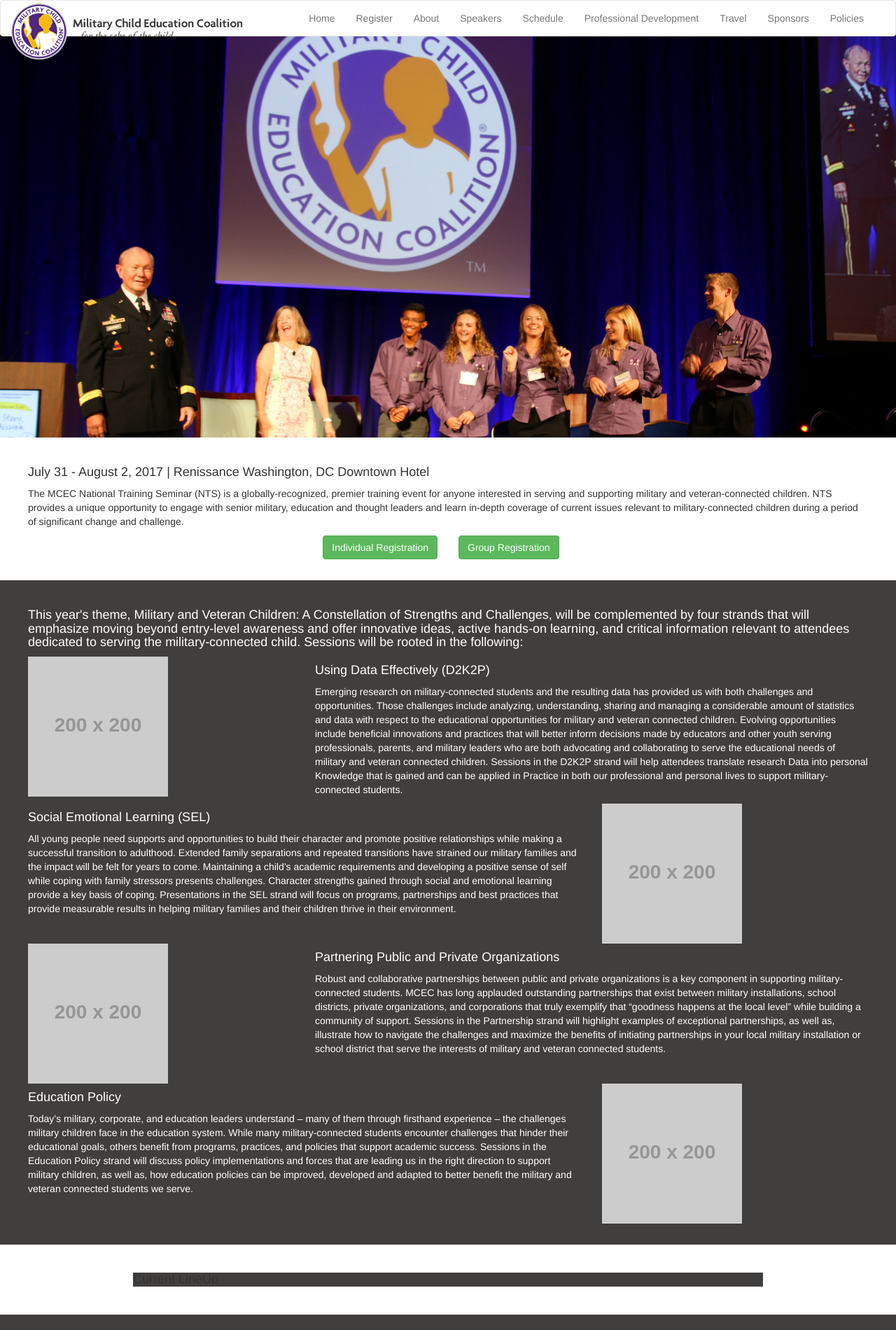
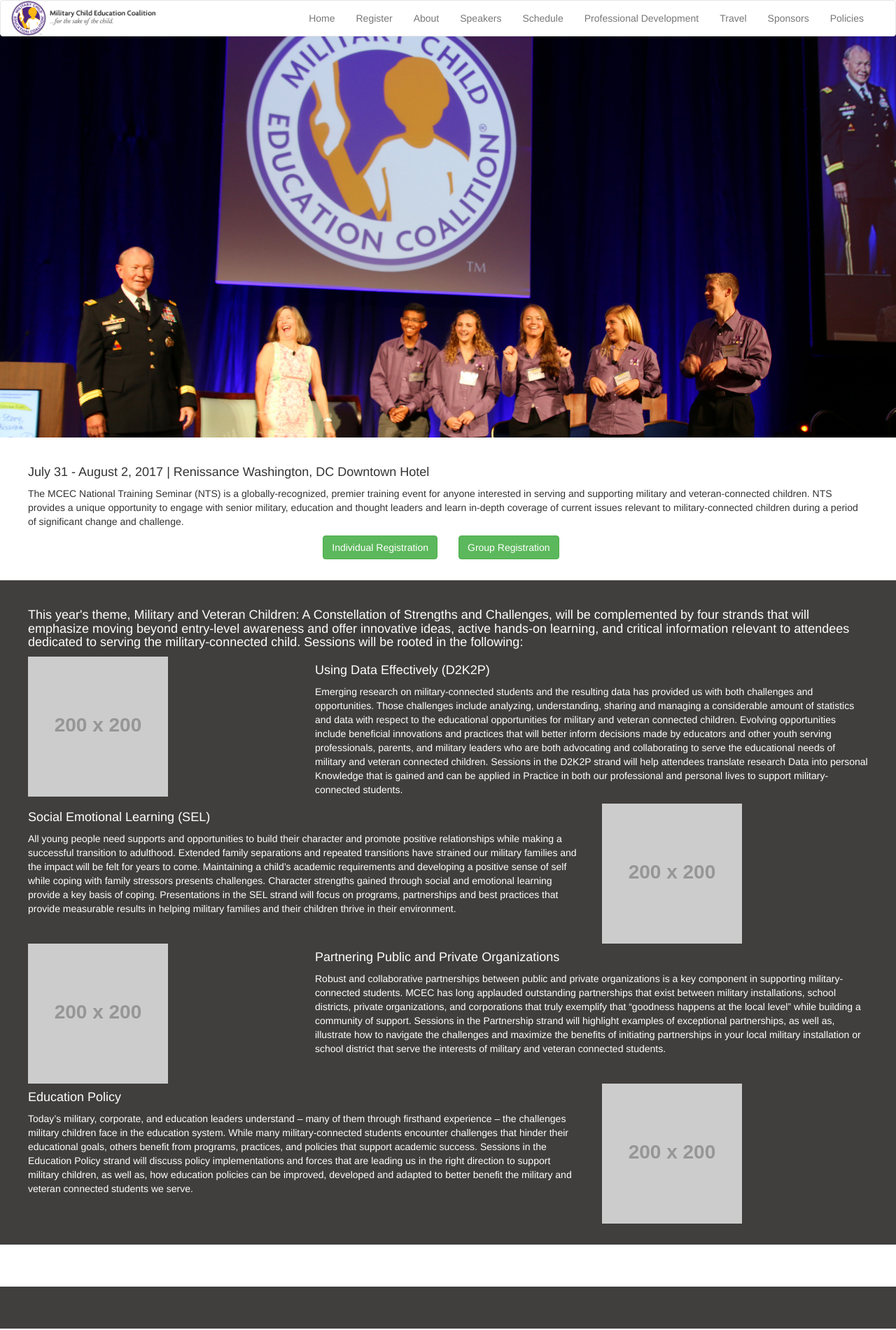
Before and after one commit to LindsFisch/MCECNTS, a plain HTML site: page index.html in a window 1280 px wide. Shown: the top 1900 px of the page at 70% size. Drawn offline with nearby package versions, Linux system fonts and the light colour scheme; placeholder pictures from the web are drawn by us; a script that the page names is missing.

Commit message:
fixed logo

```diff
--- a/assets/css/style.css
+++ b/assets/css/style.css
@@ -5,7 +5,8 @@
 #mceclogo {
 	max-height: 50px;
     width: auto;
-    margin-top: -11px;
+    position: absolute;
+    top: 0;
 }
 
 .banner {
@@ -40,3 +41,9 @@
 div.uv-card {
 	margin: auto;
 }
+
+body.template-plant {
+	margin: auto;
+	width: 75%;
+	background-color: #403f3d;
+}
--- a/index.html
+++ b/index.html
@@ -24,7 +24,7 @@
         			<span class="icon-bar"></span>
         			<span class="icon-bar"></span>
       			</button>
-				<a class="navbar-brand navbar-left" id="mceclogo" href="http://www.militarychild.org/"><img src="assets/images/mceclogo.png" width="330px"></a>
+				<a class="navbar-brand navbar-left" href="http://www.militarychild.org/"><img src="assets/images/mceclogo.png" id="mceclogo" width="330px"></a>
 			</div>
 
 
@@ -97,7 +97,6 @@
 	</section>
 	<section class="container-fluid" id="speaker">
 		<div class="wrapper">
-			<h4>Current LineUp</h4>
 			<div class="attendify-pages-widget"
     	 	data-appkey="8y18s1"     data-feature="speakers"></div>
     	 </div>
```
